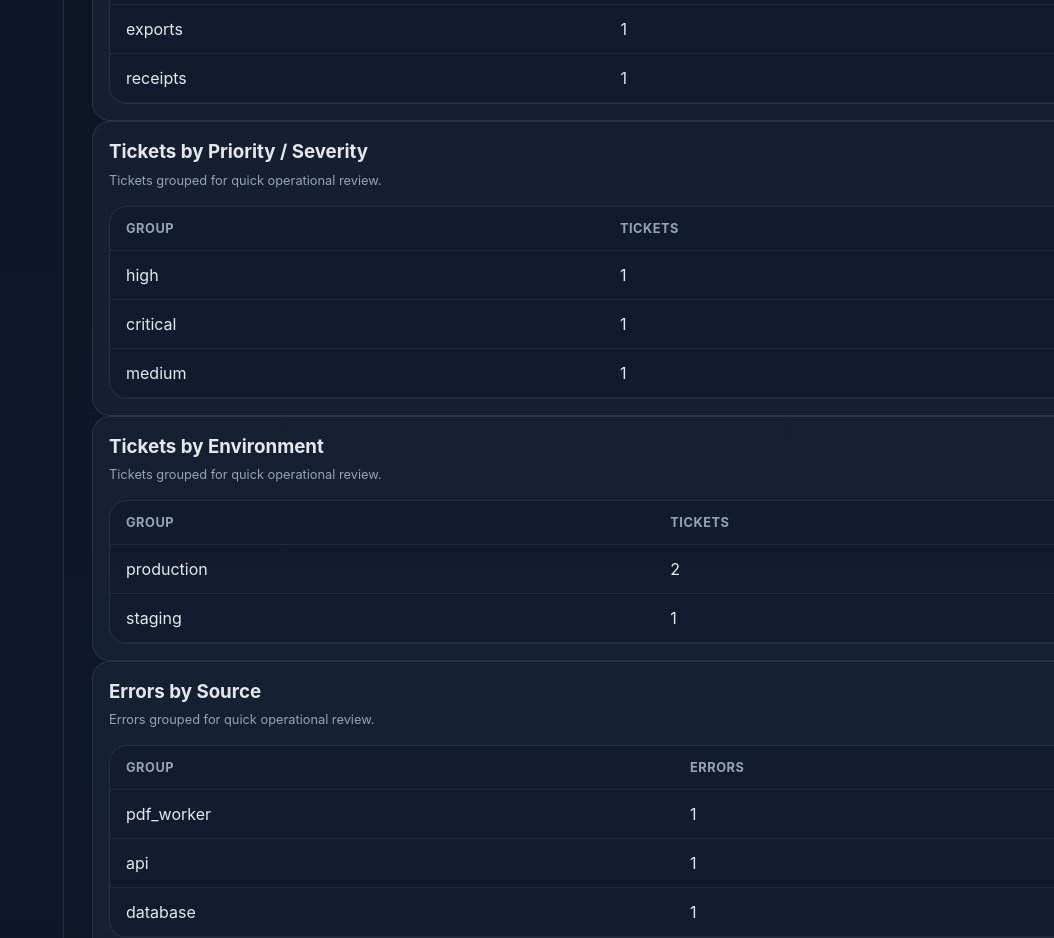
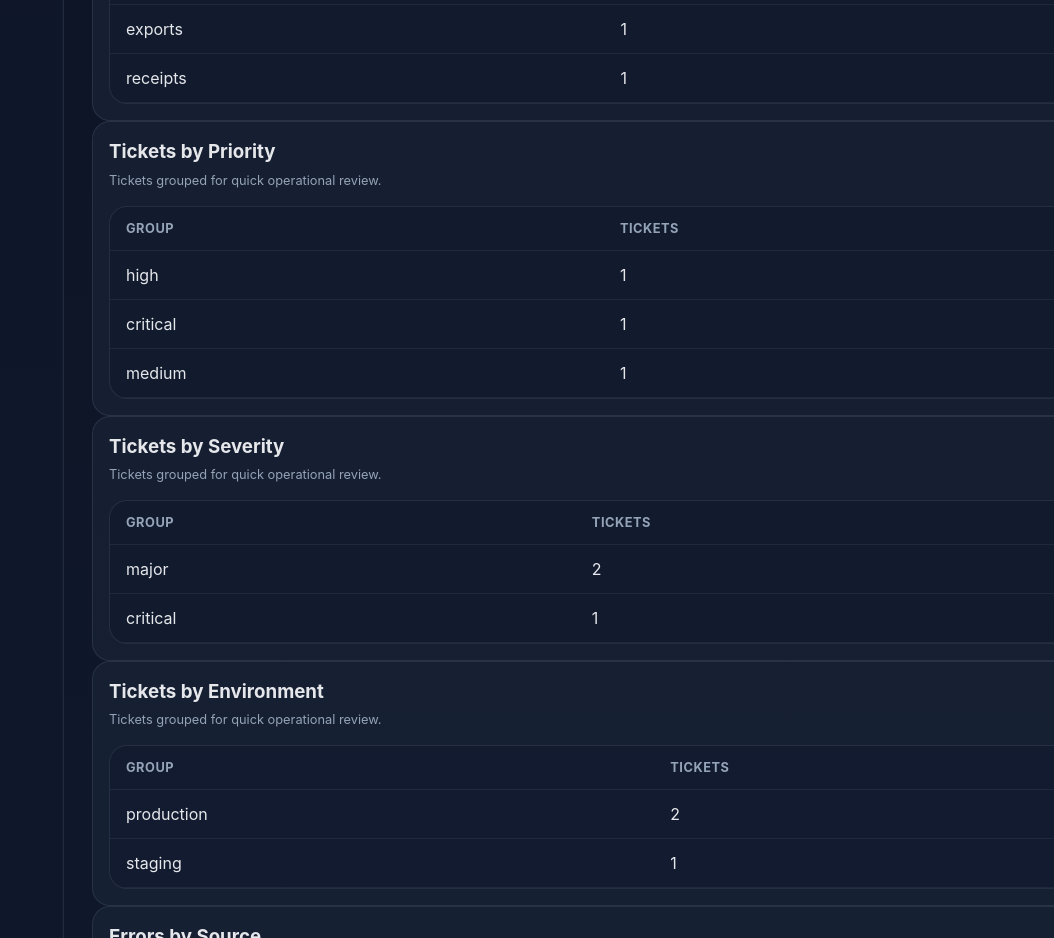
Before and after one commit to Emanuel628/InEx-IT-Support, a React (Vite) app: page /reports in a window 1280 px wide. Shown: the part 1120-2058 px from the top of the page, without its empty margins (226-1280 px from the left). Built offline with nearby package versions, Linux system fonts and the light colour scheme.

Commit message:
Fix reports severity section and full affected business count

```diff
--- a/src/pages/reports/ReportsPage.tsx
+++ b/src/pages/reports/ReportsPage.tsx
@@ -21,29 +21,32 @@ export function ReportsPage() {
   const ticketsByCategory = countBy(tickets.map((record) => record.category));
   const ticketsByAppArea = countBy(tickets.map((record) => record.appArea));
   const ticketsByPriority = countBy(tickets.map((record) => record.priority));
+  const ticketsBySeverity = countBy(tickets.map((record) => record.severity));
   const ticketsByEnvironment = countBy(tickets.map((record) => record.environment));
   const errorsBySource = countBy(errors.map((record) => record.source));
   const errorsByAppArea = countBy(errors.map((record) => record.appArea));
   const incidentsByStatus = countBy(incidents.map((record) => record.status));
   const incidentsBySeverity = countBy(incidents.map((record) => record.severity));
 
-  const mostAffectedBusinesses = businesses
+  const businessImpactRows = businesses
     .map((record) => ({
       id: record.id,
       businessName: record.businessName,
       issueCount: record.linkedTicketIds.length + record.linkedErrorIds.length + record.linkedIncidentIds.length,
       subscriptionStatus: record.subscriptionStatus,
     }))
-    .sort((a, b) => b.issueCount - a.issueCount)
-    .slice(0, 8);
+    .sort((a, b) => b.issueCount - a.issueCount);
 
+  const mostAffectedBusinesses = businessImpactRows.slice(0, 8);
+  const businessesWithIssuesCount = businessImpactRows.filter((record) => record.issueCount > 0).length;
   const repeatedIssuePatterns = ticketsByCategory.slice(0, 8);
 
   const reportSections = [
     { title: 'Tickets by Status', rows: ticketsByStatus, valueLabel: 'Tickets' },
     { title: 'Tickets by Category', rows: ticketsByCategory, valueLabel: 'Tickets' },
     { title: 'Tickets by App Area', rows: ticketsByAppArea, valueLabel: 'Tickets' },
-    { title: 'Tickets by Priority / Severity', rows: ticketsByPriority, valueLabel: 'Tickets' },
+    { title: 'Tickets by Priority', rows: ticketsByPriority, valueLabel: 'Tickets' },
+    { title: 'Tickets by Severity', rows: ticketsBySeverity, valueLabel: 'Tickets' },
     { title: 'Tickets by Environment', rows: ticketsByEnvironment, valueLabel: 'Tickets' },
     { title: 'Errors by Source', rows: errorsBySource, valueLabel: 'Errors' },
     { title: 'Errors by App Area', rows: errorsByAppArea, valueLabel: 'Errors' },
@@ -66,7 +69,7 @@ export function ReportsPage() {
         <article className="ticket-stat-card"><span>Total Tickets</span><strong>{tickets.length}</strong></article>
         <article className="ticket-stat-card"><span>Total Errors</span><strong>{errors.length}</strong></article>
         <article className="ticket-stat-card"><span>Total Incidents</span><strong>{incidents.length}</strong></article>
-        <article className="ticket-stat-card"><span>Businesses With Issues</span><strong>{mostAffectedBusinesses.filter((record) => record.issueCount > 0).length}</strong></article>
+        <article className="ticket-stat-card"><span>Businesses With Issues</span><strong>{businessesWithIssuesCount}</strong></article>
       </div>
 
       <div className="ticket-detail-grid">
```
